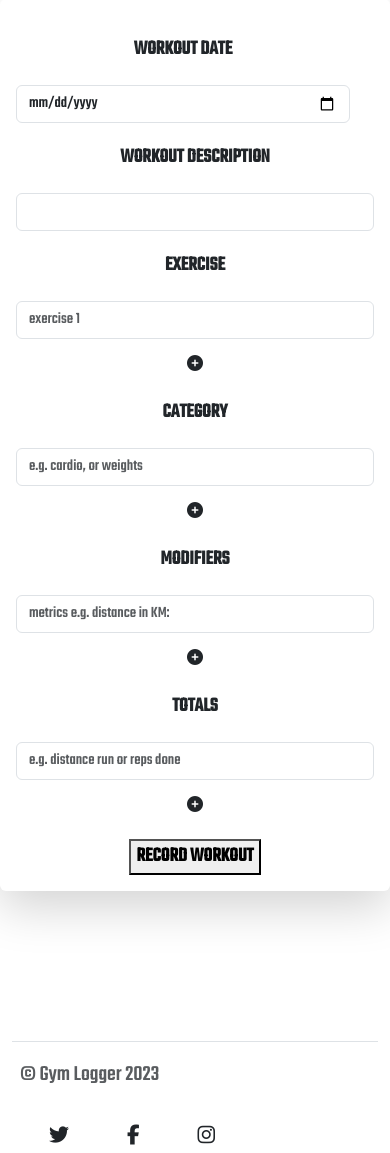
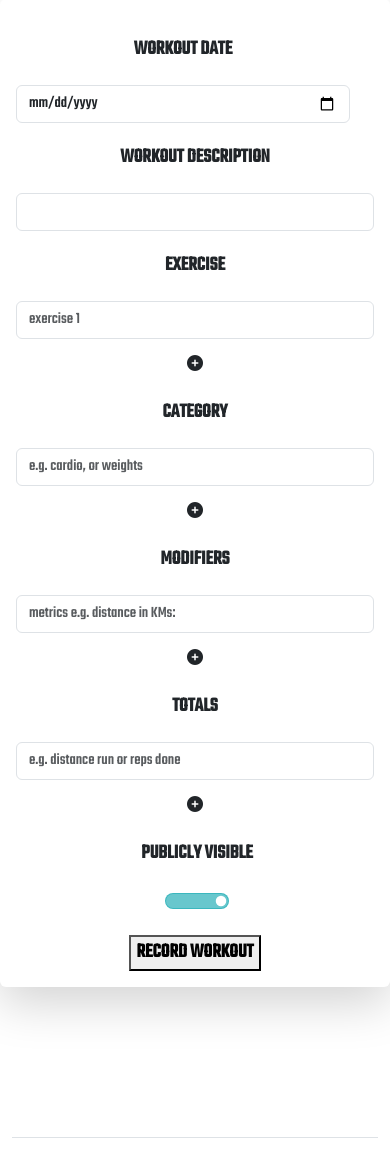
Before and after one commit to HawesJM/gym-logger, a Flask app: page /record_workout in a window 390 px wide. Shown: the part 490-1643 px from the top of the page. Run offline with Flask 3, Linux system fonts and the light colour scheme; some libraries are stand-ins or nearby versions.

Commit message:
add workout detail display link

```diff
--- a/run.py
+++ b/run.py
@@ -111,17 +111,39 @@ def sign_out():
 @app.route("/record_workout", methods=["GET", "POST"])
 def record_workout():
     if request.method == "POST":
+        is_visible = "on" if request.form.get("is-visible") else "off"
         logged_workout = {
             "date": request.form.get("workout-date"),
             "workout_description": request.form.get("workout-description").lower(),
             "created_by": session["user"],
-            "exercise": request.form.get("exercise").lower(),
-            "exercise2": request.form.get("exercise-two").lower(),
-            "category": request.form.get("category").lower(),
-            "modifier": request.form.get("modifier").lower(),
-            "total": request.form.get(str("total")).lower(),
+            "exercise": request.form.get("exercise"),
+            "exercise2": request.form.get("exercise-two"),
+            "exercise3": request.form.get("exercise-three"),
+            "exercise4": request.form.get("exercise-three"),
+            "exercise5": request.form.get("exercise-three"),
+            "category": request.form.get("category"),
+            "category2": request.form.get("category-two"),
+            "category3": request.form.get("category-three"),
+            "category4": request.form.get("category-three"),
+            "category5": request.form.get("category-three"),
+            "modifier": request.form.get("modifier"),
+            "modifier2": request.form.get("modifier-two"),
+            "modifier3": request.form.get("modifier-three"),
+            "modifier4": request.form.get("modifier-three"),
+            "modifier5": request.form.get("modifier-three"),
+            "total": request.form.get(str("total")),
+            "total2": request.form.get(str("total-two")),
+            "total3": request.form.get(str("total-three")),
+            "total4": request.form.get(str("total-three")),
+            "total5": request.form.get(str("total-three")),
+            "is_visible": is_visible,
+        }
 
-        }
+        #
+        for key in logged_workout.keys():
+            if logged_workout[key]:
+                logged_workout[key] = logged_workout[key].lower()
+
         logged_exercise = {
             "exercise": request.form.get("exercise"),
             "created_by": session["user"],
@@ -168,7 +190,8 @@ def delete_workout(workout_id):
     mongo.db.workouts.delete_one({"_id":
     ObjectId(workout_id)})
     flash("workout successfully deleted")
-    return render_template("profile.html", username=session["user"])
+    workouts = list(mongo.db.workouts.find())
+    return render_template("profile.html", username=session["user"], workouts=workouts)
 
 
 @app.route("/workout_details/<workout_id>")
--- a/static/css/style.css
+++ b/static/css/style.css
@@ -158,6 +158,7 @@ h2 {
 }
 
 
+
 /* Register page styles */
 
 .center-align {
@@ -246,6 +247,14 @@ h3 {
     display: none;
 }
 
+#is-visible {
+    margin-left: 0;
+    float: none;
+    width: 4em;
+    background-color: #28b0b8b3;
+    border-color: #28b0b8b3;
+}
+
 /* profile page styles */
 
 #profile-header {
--- a/static/js/script.js
+++ b/static/js/script.js
@@ -5,18 +5,74 @@ let validRegex = /^[a-zA-Z0-9.!#$%&'*+/=?^_`{|}~-]+@[a-zA-Z0-9-]+(?:\.[a-zA-Z0-9
 
 // document.getElementById("registered-username-input").addEventListener("change", validateRegisteredUserName);//
 
+//event listeners //
+
 document.getElementById("exercise-add").addEventListener("click", duplicateExerciseOne);
+document.getElementById("category-add").addEventListener("click", duplicateCategoryOne);
+document.getElementById("modifier-add").addEventListener("click", duplicateModifierOne);
+document.getElementById("total-add").addEventListener("click", duplicateTotalOne);
+document.getElementById("exercise-add-two").addEventListener("click", duplicateExerciseTwo);
+document.getElementById("category-add-two").addEventListener("click", duplicateCategoryTwo);
 
-// check registered and new user input information
+
+// check registered and new user input information //
 
 function validateRegisteredUserName() {
         $("#registered-password").removeClass("hidden");
     }
 
+// record workout section 1 functions //
+
 function duplicateExerciseOne() {
     $("#exercise-two-container").removeClass("hidden");
-    $("")
+    $("#exercise-add").addClass("hidden");
 }
+
+function duplicateCategoryOne() {
+    $("#category-two-container").removeClass("hidden");
+    $("#category-add").addClass("hidden");
+}
+
+function duplicateModifierOne() {
+    $("#modifier-two-container").removeClass("hidden");
+    $("#modifier-add").addClass("hidden");
+}
+
+function duplicateTotalOne() {
+    $("#total-two-container").removeClass("hidden");
+    $("#total-add").addClass("hidden");
+}
+
+// record workout section 2 functions //
+
+function duplicateExerciseTwo() {
+    $("#exercise-three-container").removeClass("hidden");
+    $("#exercise-add-two").addClass("hidden");
+}
+
+function duplicateCategoryTwo() {
+    $("#category-three-container").removeClass("hidden");
+    $("#category-add-three").addClass("hidden");
+}
+
+
+
+
+
+
+
+
+
+
+
+
+
+
+
+
+
+
+
 
     //if (document.getElementByIegistered-email-input").value != "") {
     //let reg;isteredUserEmailInput = docu.getElementById("registered-email-input").value;
@@ -55,5 +111,4 @@ function duplicateExerciseOne() {
 
 //if (registeredUserEmailInput != "")
     //else {
-    //$("#registered-password").removeClass("hidden");
-        ////document.getElementById("registered-password").removeClass("hidden");
+    //$("#registered-password").removeClass("hidden"); ////document.getElementById("registered-password").removeClass("hidden");
--- a/templates/profile.html
+++ b/templates/profile.html
@@ -19,7 +19,7 @@
             {% if workout.created_by|lower == session.user|lower %}
                 <div class="card-body col-md-4">
                     <p>{{ workout.date }}</p>
-                    <p>{{ workout.workout_description }}</p>
+                    <a href="{{ url_for('workout_details', workout_id=workout._id) }}">{{ workout.workout_description }}</a>
                     <div>
                         <a href={{ url_for('delete_workout', workout_id=workout._id) }} class="btn btn-danger"><i class="fa-solid fa-trash-can"></i> Delete</a>
                     </div>
--- a/templates/record_workout.html
+++ b/templates/record_workout.html
@@ -28,30 +28,79 @@
     </div>
     <div class="form-group col-md-3">
       <label for="category">Category</label>
-      <input type="text" class="form-control" id="category" name="category" placeholder="e.g. cardio, or weights">
-      <i class="fa fa-plus-circle">
+      <input type="text" class="form-control" id="category" name="category" placeholder="e.g. cardio, or weights" required>
+      <i id="category-add" class="fa fa-plus-circle">
       </i>
     </div>
     <div class="form-group col-md-3">
       <label for="modifier">Modifiers</label>
-      <input type="text" class="form-control" id="modifier" name="modifier" placeholder="metrics e.g. distance in KM:" required>
-      <i class="fa fa-plus-circle">
+      <input type="text" class="form-control" id="modifier" name="modifier" placeholder="metrics e.g. distance in KMs:" required>
+      <i id="modifier-add"class="fa fa-plus-circle">
       </i>
     </div>
     <div class="form-group col-md-3">
       <label for="total">Totals</label>
-      <input type="number" class="form-control" id="total" name="total" placeholder="e.g. distance run or reps done">
-      <i class="fa fa-plus-circle">
+      <input type="number" class="form-control" id="total" name="total" placeholder="e.g. distance run or reps done" required>
+      <i id="total-add" class="fa fa-plus-circle">
       </i>
     </div>
 
 <!--form row 2 -->
 
     <div id="exercise-two-container" class="form-group col-md-3 hidden">
-      <input type="text" class="form-control" id="exercise-two" name="exercise-two" placeholder="exercise 2" required>
+      <input type="text" class="form-control" id="exercise-two" name="exercise-two" placeholder="exercise 2">
       <i id="exercise-add-two" class="fa fa-plus-circle">
       </i>
     </div>
+    <div id="category-two-container" class="form-group col-md-3 hidden">
+      <input type="text" class="form-control" id="category-two" name="category-two" placeholder="e.g. stretching, or yoga">
+      <i id="category-add-two"class="fa fa-plus-circle">
+      </i>
+    </div>
+    <div id="modifier-two-container" class="form-group col-md-3 hidden">
+      <input type="text" class="form-control" id="modifier" name="modifier" placeholder="metrics e.g. weights in KGs:">
+      <i id="modifier-add-two" class="fa fa-plus-circle">
+      </i>
+    </div>
+    <div id="total-two-container" class="form-group col-md-3 hidden">
+      <input type="number" class="form-control" id="total" name="total" placeholder="e.g. distance run or reps done">
+      <i id="total-add-two" class="fa fa-plus-circle">
+      </i>
+    </div>
+
+<!--form row 3 -->
+
+<div id="exercise-three-container" class="form-group col-md-3 hidden">
+  <input type="text" class="form-control" id="exercise-three" name="exercise-three" placeholder="exercise 2">
+  <i id="exercise-add-three" class="fa fa-plus-circle">
+  </i>
+</div>
+<div id="category-three-container" class="form-group col-md-3 hidden">
+  <input type="text" class="form-control" id="category-two" name="category-two" placeholder="e.g. cardio, or weights" >
+  <i id="category-add-three" class="fa fa-plus-circle">
+  </i>
+</div>
+<div id="modifier-three-container" class="form-group col-md-3 hidden">
+  <input type="text" class="form-control" id="modifier" name="modifier" placeholder="metrics e.g. weights in KGs:">
+  <i id="modifier-add-three" class="fa fa-plus-circle">
+  </i>
+</div>
+<div id="total-two-container" class="form-group col-md-3 hidden">
+  <input type="number" class="form-control" id="total" name="total" placeholder="e.g. distance run or reps done">
+  <i id="total-add-three" class="fa fa-plus-circle">
+  </i>
+</div>
+
+<!--workout visibility function -->
+
+<div class="form-check form-switch row">
+  <label class="form-check-label" for="is-visble">Publicly Visible</label>
+  <br>
+  <input class="form-check-input" type="checkbox" role="switch" id="is-visible" name="is-visible" checked>
+</div>
+
+  <!-- submit row -->
+
     <div>
       <button type="submit" class="col-sm-12 col-md-3">Record Workout</button>
     </div>
--- a/templates/sign_in.html
+++ b/templates/sign_in.html
@@ -8,7 +8,7 @@
             <div class="row">
                 <div class="input-field col s12">
                     <i class="fas fa-user-cog prefix light-blue-text text-darken-4"></i>
-                    <input id="username" name="username" type="text" minlength="5" maxlength="15" pattern="^[a-zA-Z0-9]{5,15}$"
+                    <input id="username" name="username" type="text" minlength="5" maxlength="15"
                     class="validate" required />
                     <label for="username">Username</label>
                 </div>
@@ -17,7 +17,7 @@
             <div class="row">
                 <div class="input-field col s12">
                     <i class="fas fa-user-lock prefix light-blue-text text-darken-4"></i>
-                    <input id="password" name="password" type="password" minlength="5" maxlength="15" pattern="^[a-zA-Z0-9]{5,15}$"
+                    <input id="password" name="password" type="password" minlength="5" maxlength="15"
                     class="validate" required />
                     <label for="password">Password</label>
                 </div>
--- a/templates/workouts.html
+++ b/templates/workouts.html
@@ -41,11 +41,14 @@
                 {% endif %}
             </div>
         </div>
+        <!--publicly viewable function-->
+        {% if workout.is_visible == "on" %}
         <div class="collapsible-body">
             <strong>{{ workout.category_name }}</strong>
             <p>{{ workout.workout_description }}</p>
             <p><em>by: {{ workout.created_by }}</em></p>
         </div>
+        {% endif %}
     </li>
     {% endfor %}
 </ul>
```
